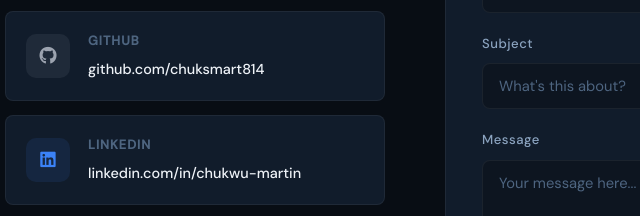
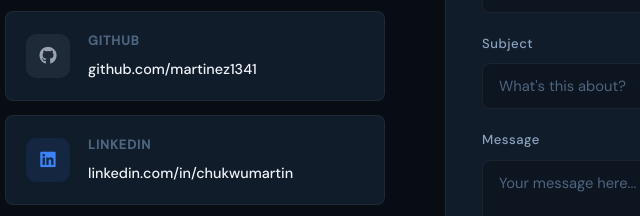
Before and after one commit to martinez1341/martinez1341.github.io, a plain HTML site: page index.html in a window 1280 px wide. Shown: the part 6475-6691 px from the top of the page, 59-699 px from the left. Drawn offline with nearby package versions, Linux system fonts and the light colour scheme.

Commit message:
Update GitHub and LinkedIn links to new profile

```diff
--- a/index.html
+++ b/index.html
@@ -279,7 +279,7 @@
           <div class="project-card-body">
             <h3 class="project-title">Sales Data Analysis</h3>
             <p class="project-desc">End-to-end analysis of retail sales data — identifying trends, top-performing products, and seasonal revenue patterns using Python and Excel dashboards.</p>
-            <a href="https://github.com/chuksmart814" target="_blank" class="btn-project">
+            <a href="https://github.com/martinez1341" target="_blank" class="btn-project">
               <i class="fab fa-github"></i> View on GitHub
             </a>
           </div>
@@ -315,7 +315,7 @@
           <div class="project-card-body">
             <h3 class="project-title">Financial Data Dashboard</h3>
             <p class="project-desc">Interactive Power BI dashboard tracking KPIs, revenue streams, and expense breakdowns with drill-through pages and dynamic DAX measures.</p>
-            <a href="https://github.com/chuksmart814" target="_blank" class="btn-project">
+            <a href="https://github.com/martinez1341" target="_blank" class="btn-project">
               <i class="fab fa-github"></i> View on GitHub
             </a>
           </div>
@@ -351,7 +351,7 @@
           <div class="project-card-body">
             <h3 class="project-title">COVID-19 Data Analysis</h3>
             <p class="project-desc">Exploratory data analysis of global COVID-19 statistics — visualising case trajectories, mortality rates, and recovery trends across countries using Python.</p>
-            <a href="https://github.com/chuksmart814" target="_blank" class="btn-project">
+            <a href="https://github.com/martinez1341" target="_blank" class="btn-project">
               <i class="fab fa-github"></i> View on GitHub
             </a>
           </div>
@@ -548,7 +548,7 @@
             </div>
             <div>
               <h4>GitHub</h4>
-              <a href="https://github.com/chuksmart814" target="_blank">github.com/chuksmart814</a>
+              <a href="https://github.com/martinez1341" target="_blank">github.com/martinez1341</a>
             </div>
           </div>
           <div class="contact-card">
@@ -557,7 +557,7 @@
             </div>
             <div>
               <h4>LinkedIn</h4>
-              <a href="https://linkedin.com/in/chukwu-martin" target="_blank">linkedin.com/in/chukwu-martin</a>
+              <a href="https://linkedin.com/in/chukwumartin" target="_blank">linkedin.com/in/chukwumartin</a>
             </div>
           </div>
           <div class="contact-availability">
@@ -605,8 +605,8 @@
           <p>Data Analyst passionate about turning raw data into meaningful insights that drive informed decisions.</p>
           <div class="footer-socials">
             <a href="mailto:chuksmart814@gmail.com" aria-label="Email"><i class="fas fa-envelope"></i></a>
-            <a href="https://github.com/chuksmart814" target="_blank" aria-label="GitHub"><i class="fab fa-github"></i></a>
-            <a href="https://linkedin.com/in/chukwu-martin" target="_blank" aria-label="LinkedIn"><i class="fab fa-linkedin"></i></a>
+            <a href="https://github.com/martinez1341" target="_blank" aria-label="GitHub"><i class="fab fa-github"></i></a>
+            <a href="https://linkedin.com/in/chukwumartin" target="_blank" aria-label="LinkedIn"><i class="fab fa-linkedin"></i></a>
           </div>
         </div>
         <div class="footer-links">
```
